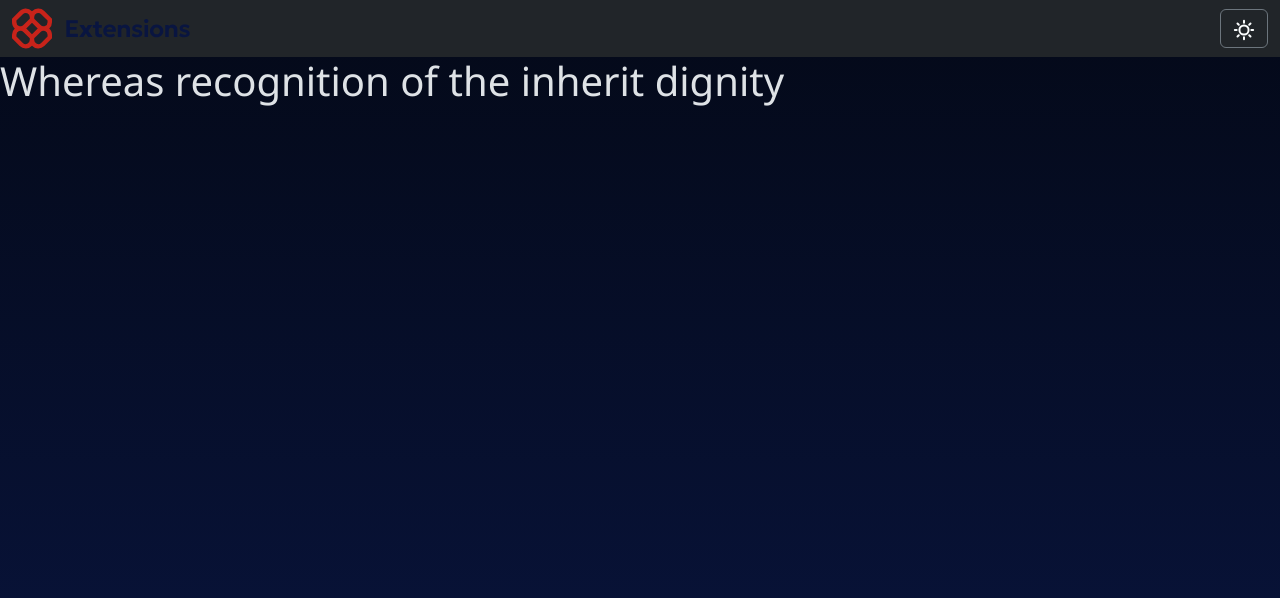
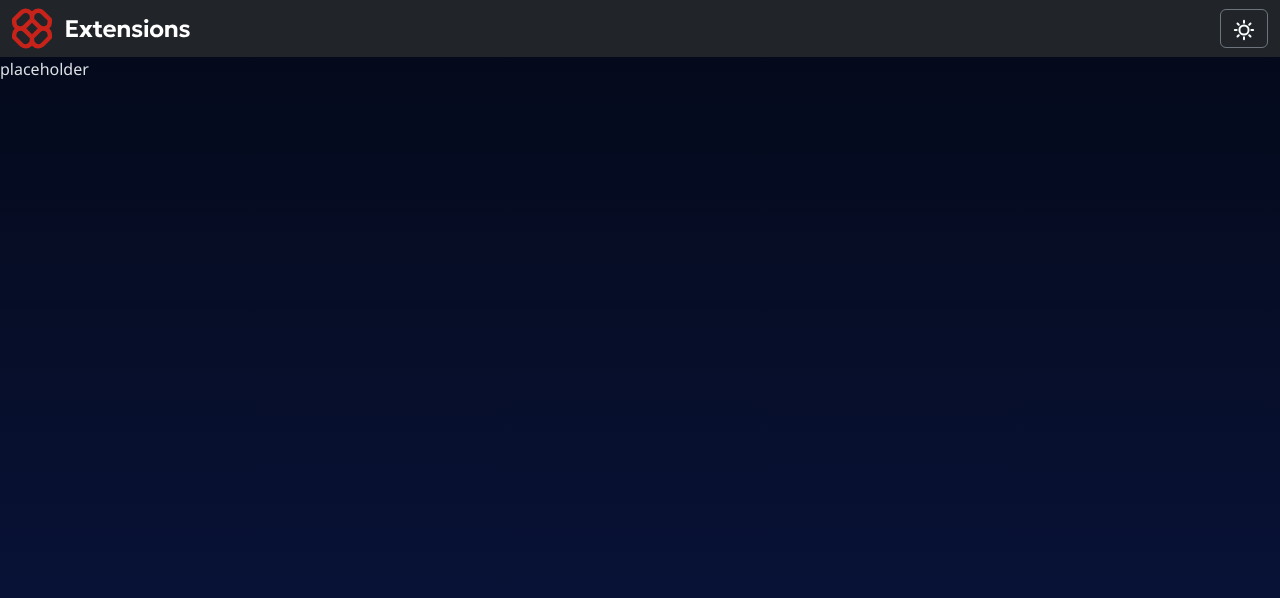
Before and after one commit to FriedAxons/browser-extension-manager-ui, a React (Vite) app: page / in a window 1280 px wide. Both pictures are taken after a click on the button 1244 px from the left and 28 px from the top of the page. Shown: the top 598 px of the page. Built offline with nearby package versions, Linux system fonts and the light colour scheme.

Commit message:
Fix logo text colors
- Create logo copy and edit fill to reflect the
correct text color depending on light or dark mode

```diff
--- a/src/App.tsx
+++ b/src/App.tsx
@@ -1,11 +1,12 @@
 import Topbar from "./components/Topbar";
+import Filterbar from "./components/Filterbar";
 import "./colormode.css";
 
 const App = () => {
   return (
     <>
       <Topbar />
-      <h1>Whereas recognition of the inherit dignity</h1>
+      <Filterbar />
     </>
   );
 };
--- a/src/colormode.css
+++ b/src/colormode.css
@@ -2,6 +2,8 @@
 [data-bs-theme="light"] {
   /* Base body colors*/
   --bs-body-bg: linear-gradient(180deg, #ebf2fc 0%, #eef8f9 100%);
+
+  /* Topbar */
 
   /* FilterBar */
 
@@ -11,6 +13,9 @@
 [data-bs-theme="dark"] {
   /* Base body colors*/
   --bs-body-bg: linear-gradient(180deg, #040918 0%, #091540 100%);
+
+  /* Topbar */
+
 
   /* FilterBar */
 
--- a/src/components/FilterBar.tsx
+++ b/src/components/FilterBar.tsx
@@ -0,0 +1,5 @@
+const Filterbar = () => {
+return <>placeholder</>;
+}
+
+export default Filterbar;
--- a/src/components/Topbar.tsx
+++ b/src/components/Topbar.tsx
@@ -1,7 +1,8 @@
 import { Navbar, Container, Button } from "react-bootstrap";
 import SunIcon from "../assets/images/icon-sun.svg?react";
 import MoonIcon from "../assets/images/icon-moon.svg?react";
-import LogoIcon from "../assets/images/logo.svg?react";
+import LogoIconTextDark from "../assets/images/logo-text-dark.svg?react";
+import LogoIconTextLight from "../assets/images/logo-text-light.svg?react";
 import { useColorMode } from "../hooks/useColorMode";
 
 const Topbar: React.FC = () => {
@@ -11,7 +12,11 @@ const Topbar: React.FC = () => {
     <Navbar expand="lg" bg={theme} variant={theme}>
       <Container fluid className="d-flex align-items-center">
         <div className="d-flex align-items-center">
-          <LogoIcon aria-label="Logo" />
+          {theme === "light" ? (
+            <LogoIconTextDark aria-label="Logo" />
+          ) : (
+            <LogoIconTextLight aria-label="Logo" />
+          )}
         </div>
         {/* Spacer pushes the button to the right */}
         <div className="ms-auto">
```
Also changed, not shown: src/assets/images/logo-text-dark.svg (renamed from src/assets/images/logo.svg), src/assets/images/logo-text-light.svg (added).
